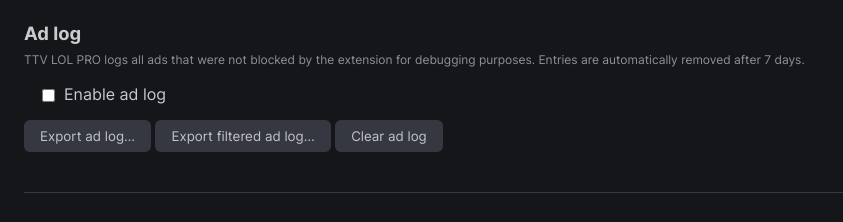
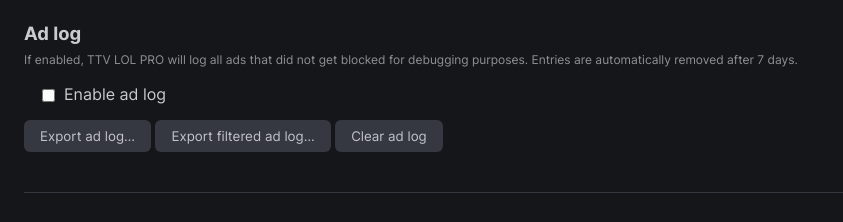
Before and after one commit to younesaassila/ttv-lol-pro, a website built with Parcel: page src/options/page.html in a window 1280 px wide. Shown: the part 298-520 px from the top of the page, 0-843 px from the left. Built offline with nearby package versions, Linux system fonts and the light colour scheme; some packages are replaced by stand-ins of ours.

Commit message:
💬 Update description

```diff
--- a/src/options/page.html
+++ b/src/options/page.html
@@ -46,7 +46,7 @@
       <section id="ad-log-section" class="section">
         <h2>Ad log</h2>
         <small>
-          TTV LOL PRO logs all ads that were not blocked by the extension for
+          If enabled, TTV LOL PRO will log all ads that did not get blocked for
           debugging purposes. Entries are automatically removed after 7 days.
         </small>
         <!-- <br /> -->
```
